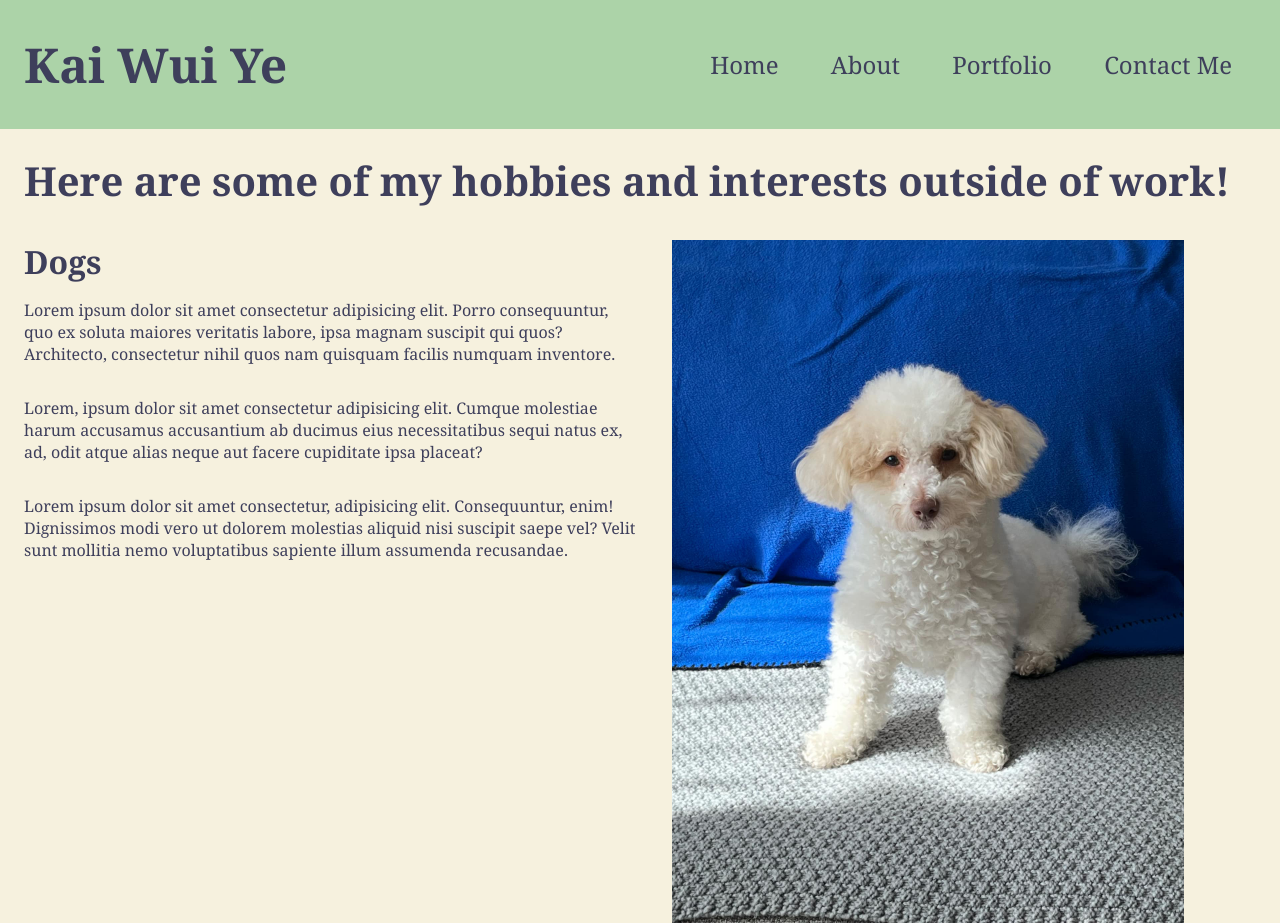
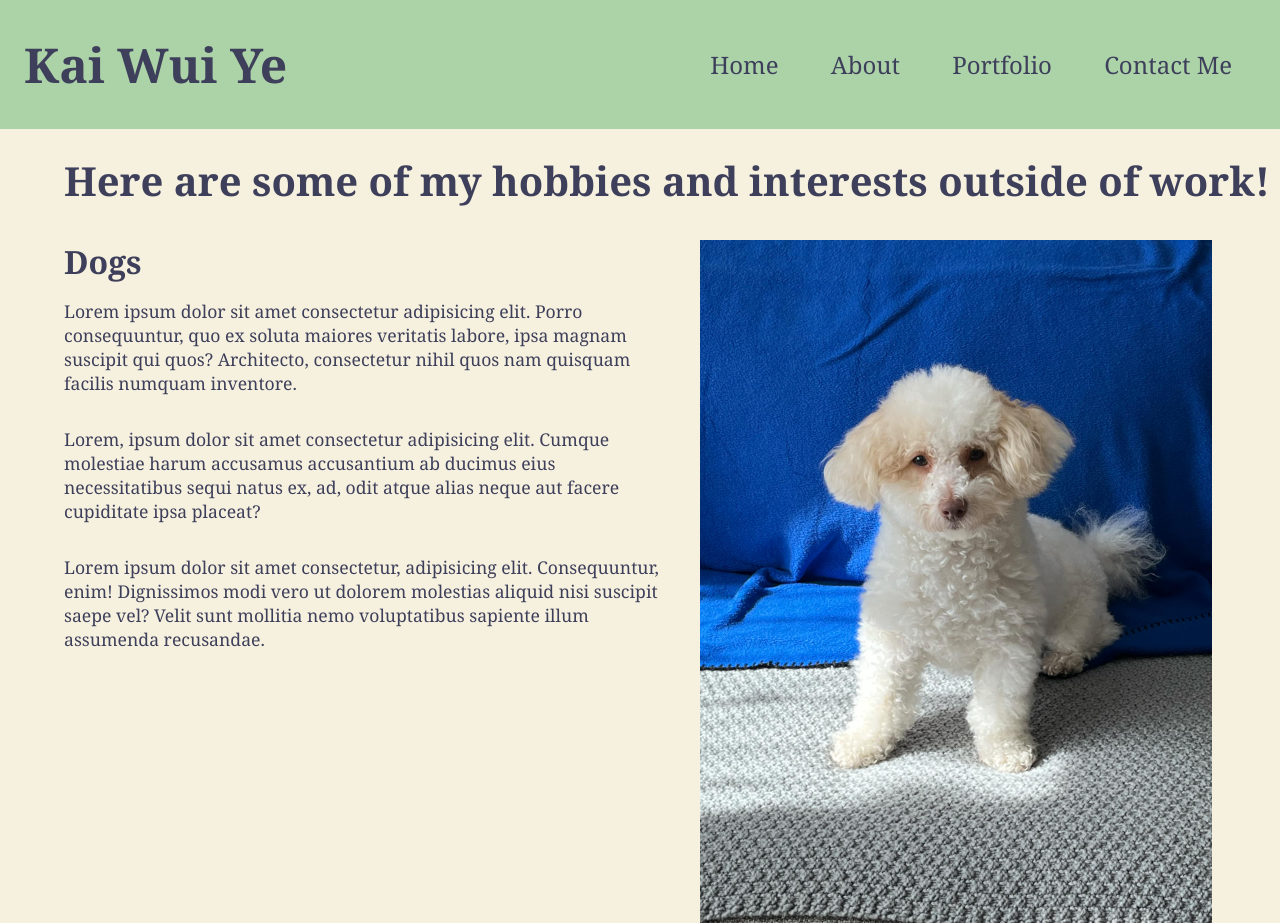
Before and after one commit to kaiwye/PersonalWebsite, a plain HTML site: page about.html in a window 1280 px wide. Shown: the top 923 px of the page. Drawn offline with Linux system fonts and the light colour scheme.

Commit message:
portfolio page

```diff
--- a/about.css
+++ b/about.css
@@ -1,5 +1,5 @@
 main {
-  margin: 1rem;
+  margin: 1rem 0 0 3.5rem;
   padding: 0.5rem;
   display: block;
 }
@@ -26,13 +26,14 @@ h3 {
 }
 
 p {
-  font-family: "Cambria";
+  font-size: 1.1rem;
   margin: 1rem 0;
 }
 
 @media (max-width: 760px) {
   main {
     text-align: center;
+    margin: 1rem;
   }
 
   .hobbies {
--- /dev/null
+++ b/portfolio.css
@@ -0,0 +1,30 @@
+main {
+  margin: 1rem;
+  padding: 0.5rem;
+}
+
+h2 {
+  font-size: 2.5rem;
+  text-align: center;
+  margin-bottom: 1rem;
+  padding-bottom: 0.5rem;
+}
+
+h3 {
+  font-size: 2rem;
+  background-color: #8ab2a6;
+}
+
+.cards {
+  display: grid;
+  grid-template-columns: repeat(auto-fit, minmax(16rem, 1fr));
+  text-align: center;
+}
+
+.pills {
+  height: 45vh;
+}
+
+.projects {
+  width: 30vw;
+}
--- a/styles.css
+++ b/styles.css
@@ -3,7 +3,7 @@
   margin: 0;
   padding: 0;
   background: #f6f1de;
-  font-family: "Cambria";
+  font-family: Cambria, Cochin, Georgia, Times, "Times New Roman", serif;
   color: #3e3f5b;
 }
 
```
Also changed, not shown: portfolio.html (+14 -9 lines), img/Camera.jpg (added), img/Pills.jpg (added), 1 other file.
